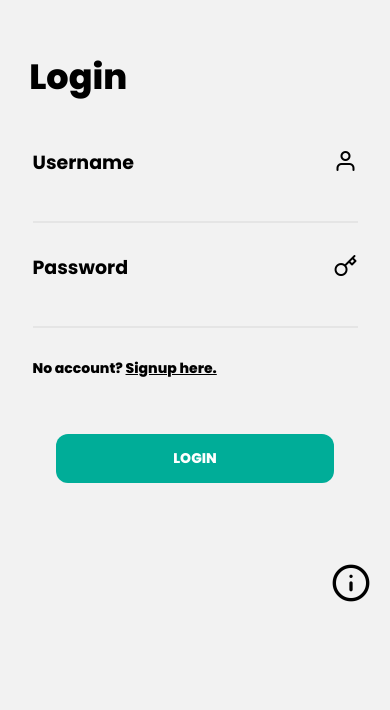
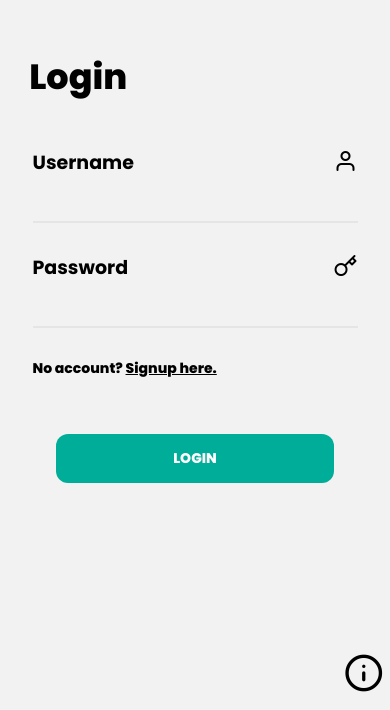
Before and after one commit to Chillandchat/mobile, a React Native app in the folder mobile/: screen /login in a window 390 px wide. Shown: the part 134-844 px from the top of the page. Built offline with nearby package versions, Linux system fonts and the light colour scheme.

Commit message:
Update Login.tsx

```diff
--- a/mobile/src/screens/Login.tsx
+++ b/mobile/src/screens/Login.tsx
@@ -64,8 +64,8 @@ const Login: React.FC<any> = ({ navigation }) => {
     },
     informationLink: {
       position: "relative",
-      top: windowDimensions.width * 0.2,
-      left: windowDimensions.width * 0.4,
+      top: windowDimensions.height * 0.2,
+      left: windowDimensions.height * 0.2,
     },
     signupContainer: {
       margin: 15,
```
